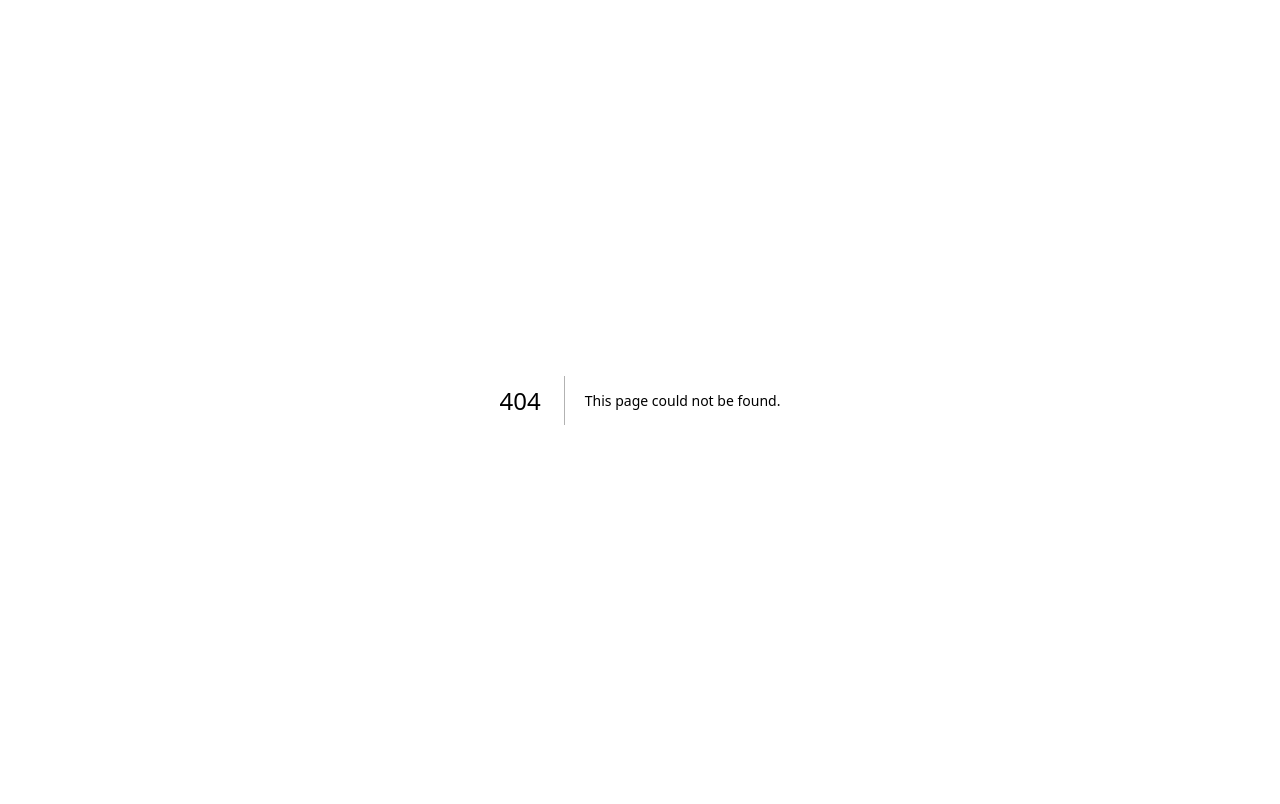
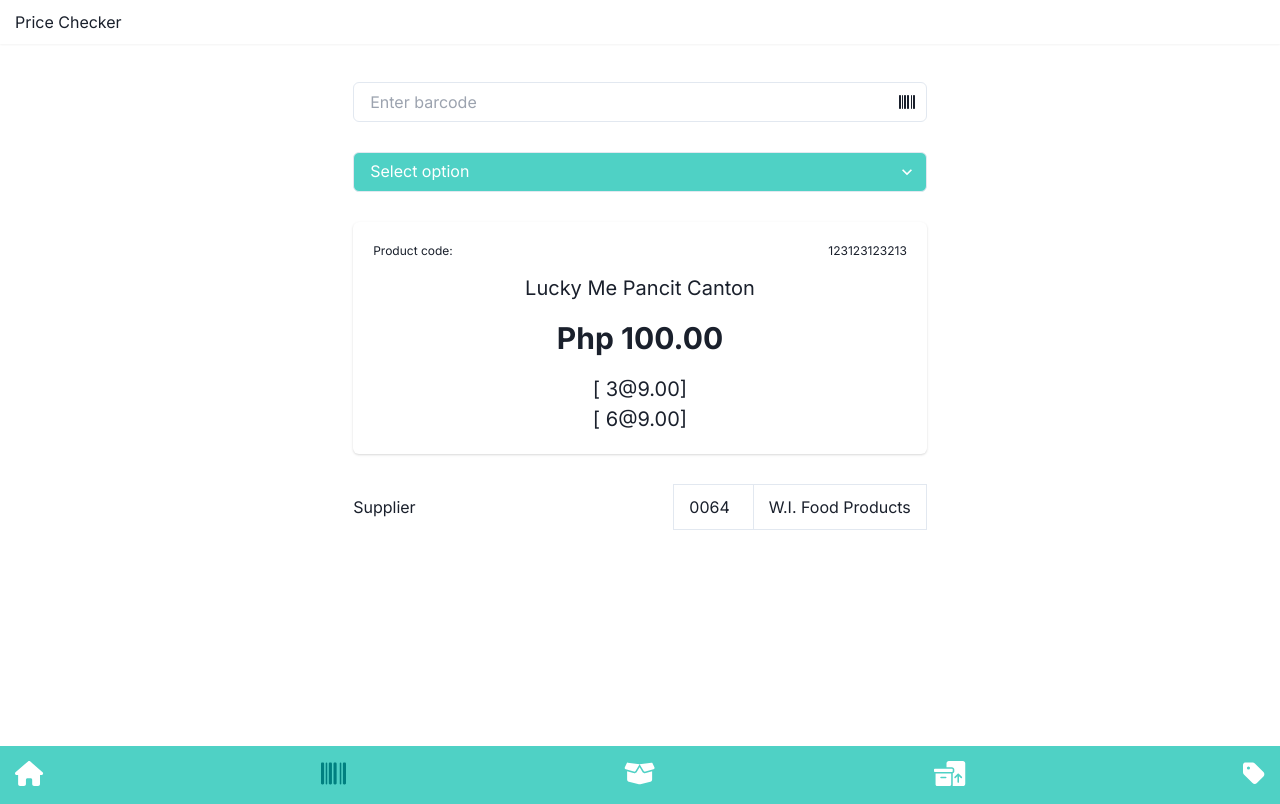
Before and after one commit to kevinmirafuentes/scanner-app, a Next.js app: page /price-checker in a window 1280 px wide. Before the commit this address had no page. Built offline with nearby package versions, Linux system fonts and the light colour scheme.

Commit message:
Add price checker page

```diff
--- a/package.json
+++ b/package.json
@@ -9,6 +9,7 @@
     "lint": "next lint"
   },
   "dependencies": {
+    "@chakra-ui/icons": "^2.1.1",
     "@chakra-ui/next-js": "^2.2.0",
     "@chakra-ui/react": "^2.8.2",
     "@emotion/react": "^11.11.4",
--- /dev/null
+++ b/src/app/price-checker/page.tsx
@@ -0,0 +1,78 @@
+import { Container, Input, Grid, GridItem, Icon, Image, InputGroup, InputLeftElement, InputRightElement, LinkBox, LinkOverlay, Text, VStack, Menu, MenuButton, MenuList, MenuItem, Button, Select, HStack, Box, Card, CardBody, IconButton, Link } from "@chakra-ui/react";
+import { FontAwesomeIcon } from "@fortawesome/react-fontawesome";
+import { IconDefinition, faBarcode, faBoxOpen, faBoxesPacking, faChevronRight, faHome, faTag } from "@fortawesome/free-solid-svg-icons";
+import Navbar from "@/components/Navbar"
+import { ChevronDownIcon } from "@chakra-ui/icons";
+import FooterNav from "@/components/FooterNav";
+
+export default function PriceChecker() {
+  return (
+    <VStack>
+      <Navbar>
+        Price Checker
+      </Navbar>
+      <VStack
+        width='100%'
+        height='calc(100vh - 114px)'
+        spacing='30px'
+        paddingY='30px'
+      >
+        <Container>
+          <InputGroup>
+            <Input type='text' placeholder='Enter barcode' />
+            <InputRightElement pointerEvents='none'>
+              <FontAwesomeIcon
+                icon={faBarcode}
+              ></FontAwesomeIcon>
+            </InputRightElement>
+          </InputGroup>
+        </Container>
+        <Container>
+          <Select
+            placeholder='Select option'
+            backgroundColor='teal.300'
+            color='white'
+          >
+            <option value='option1' style={{ color: 'black' }}>Option 1</option>
+            <option value='option2' style={{ color: 'black' }}>Option 2</option>
+            <option value='option3' style={{ color: 'black' }}>Option 3</option>
+          </Select>
+        </Container>
+        <Container>
+          <Card>
+            <CardBody>
+              <VStack spacing='13px'>
+                <HStack
+                  width='100%'
+                  justify="space-between"
+                >
+                  <Text fontSize='xs'>Product code:</Text>
+                  <Text fontSize='xs'>123123123213</Text>
+                </HStack>
+                <Text fontSize='xl'>Lucky Me Pancit Canton</Text>
+                <Text fontSize='3xl' fontWeight='bold'>Php 100.00</Text>
+                <Box>
+                  <Text fontSize='xl'>[ 3@9.00]</Text>
+                  <Text fontSize='xl'>[ 6@9.00]</Text>
+                </Box>
+              </VStack>
+            </CardBody>
+          </Card>
+        </Container>
+
+        {/* Admin only view */}
+        <Container>
+          <HStack justify='space-between'>
+            <Text>Supplier</Text>
+            <HStack borderWidth='1px' border-color='gray.200'>
+              <Text padding='10px 15px'>0064</Text>
+              <Text padding='10px 15px' borderLeft='1px' borderColor='gray.200'>W.I. Food Products</Text>
+            </HStack>
+          </HStack>
+        </Container>
+      </VStack>
+
+      <FooterNav active='price-checker'></FooterNav>
+    </VStack>
+  );
+}
--- /dev/null
+++ b/src/components/FooterNav.tsx
@@ -0,0 +1,40 @@
+import { HStack, Link } from "@chakra-ui/react";
+import { IconDefinition, faBarcode, faBoxOpen, faBoxesPacking, faHome, faTag } from "@fortawesome/free-solid-svg-icons";
+import { FontAwesomeIcon } from "@fortawesome/react-fontawesome";
+
+const iconSize = '25px'
+
+type FooterNavProps = {
+  active: string
+}
+
+type FooterNavLinkProps = {
+  href: string,
+  icon: IconDefinition,
+  isActive: boolean
+}
+
+function FooterNavLink({ href, icon, isActive}: FooterNavLinkProps ) {
+  let color = isActive ? 'teal' : 'white';
+  return (
+    <Link href={href} padding='5px'>
+      <FontAwesomeIcon
+        icon={icon}
+        fontSize='25px'
+        color={color}
+      />
+    </Link>
+  )
+}
+
+export default function FooterNav({ active }: FooterNavProps) {
+  return (
+    <HStack backgroundColor='teal.300' width='100vw' padding='10px' justify='space-between'>
+      <FooterNavLink isActive={active == 'home'} href="/" icon={faHome}></FooterNavLink>
+      <FooterNavLink isActive={active == 'price-checker'} href="/price-checker" icon={faBarcode}></FooterNavLink>
+      <FooterNavLink isActive={active == 'inventory-checker'} href="/inventory-checker" icon={faBoxOpen}></FooterNavLink>
+      <FooterNavLink isActive={active == 'stock-request'} href="/stock-request" icon={faBoxesPacking}></FooterNavLink>
+      <FooterNavLink isActive={active == 'request-tag'} href="/request-tag" icon={faTag}></FooterNavLink>
+    </HStack>
+  )
+}
--- /dev/null
+++ b/src/components/Navbar.tsx
@@ -0,0 +1,14 @@
+import { Container } from "@chakra-ui/react"
+
+export default function Navbar({ children }: { children: React.ReactNode }) {
+  return (
+    <Container
+      boxShadow='sm'
+      maxWidth='100vw'
+      paddingY='10px'
+      paddingX='15px'
+    >
+      { children }
+    </Container>
+  );
+}
```
Also changed, not shown: 1 other file (tests, documents, lock files or other folders).
